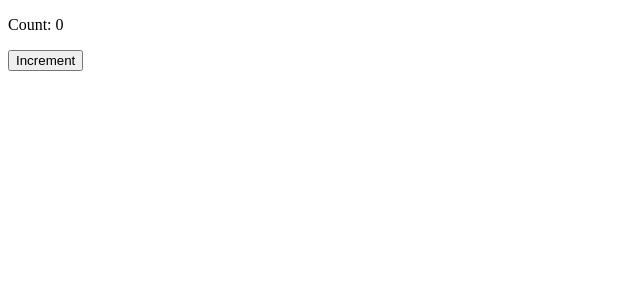
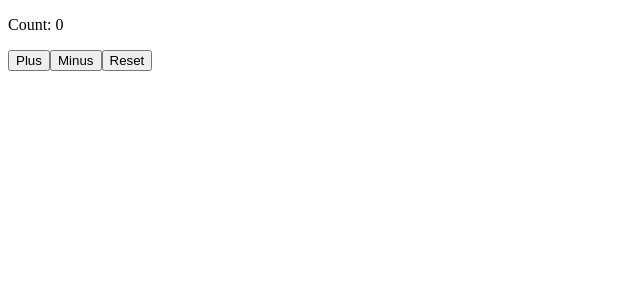
Before and after one commit to Seenu1702/react_learning, a React (Vite) app: page / in a window 1280 px wide. Shown: the top 300 px of the page, without its empty margins (0-640 px from the left). Built offline with nearby package versions, Linux system fonts and the light colour scheme.

Commit message:
stateful class component using prevState handler

```diff
--- a/src/App.jsx
+++ b/src/App.jsx
@@ -1,3 +1,4 @@
+/* eslint-disable no-unused-labels */
 import { Component } from "react";
 
 class App extends Component{
@@ -11,11 +12,23 @@ class App extends Component{
 
   }
 
-  increment = () => {
-    //to change/update the state(data) of the count
+  handlePlusClick = ()=>{
+    this.setState((prevState) =>({
+      count: prevState.count + 1,
+    }))
+  }
 
+  handleMinusClick = () =>{
+   if(this.state.count > 0){
+    this.setState((prevState) => ({
+      count: prevState.count - 1,
+    }))
+   }
+  }
+
+  handleResetClick = () =>{
     this.setState({
-      count: this.state.count + 1,
+      count: 0,
     })
   }
 
@@ -23,7 +36,10 @@ class App extends Component{
     return(
       <div>
         <p>Count: {this.state.count}</p>
-        <button onClick={this.increment}>Increment</button>
+        <button onClick={this.handlePlusClick}>Plus</button>
+        <button onClick={this.handleMinusClick}>Minus</button>
+        <button onClick={this.handleResetClick}>Reset</button>
+
       </div>
     )
   }
```
